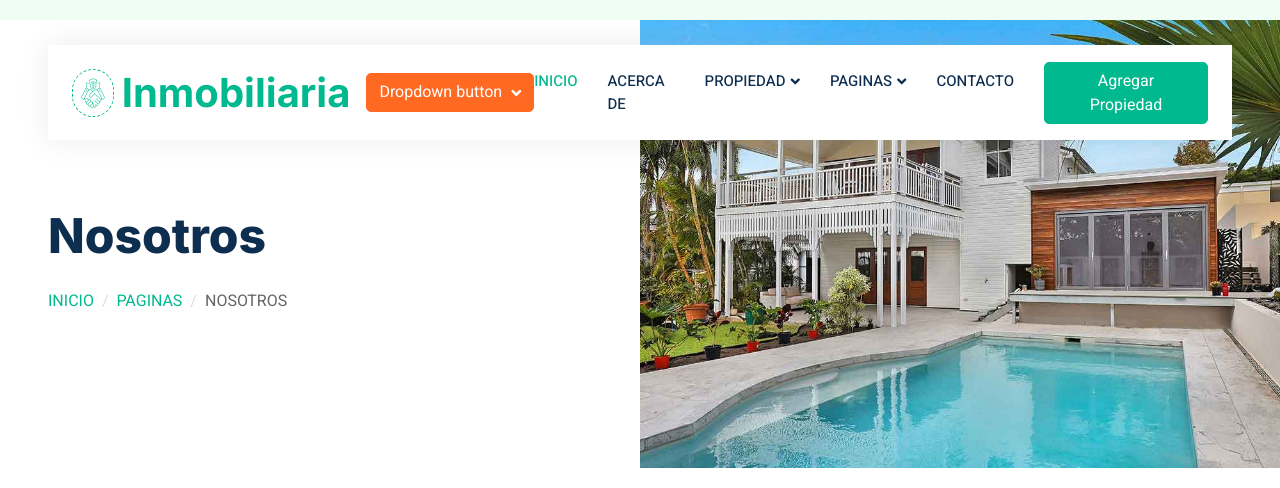
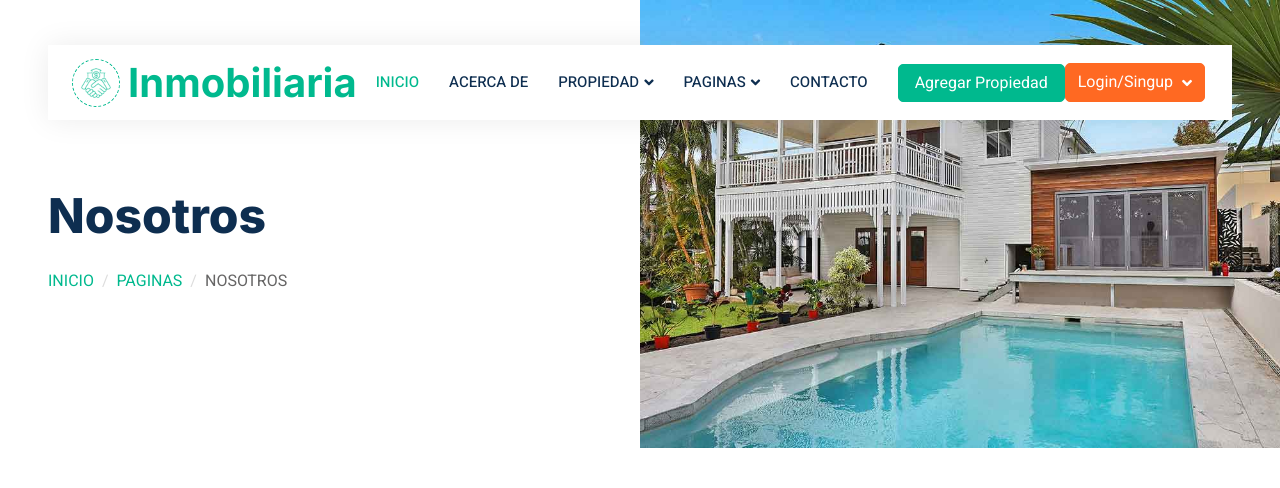
Before and after one commit to lunajua/ProyectoInmobiliaria, a Django app: page /about/ in a window 1280 px wide. Shown: the top 488 px of the page. Run offline with Django 4.2, Linux system fonts and the light colour scheme; some libraries are stand-ins or nearby versions.

Commit message:
boton con login, registro y logout

```diff
--- a/appinmobiliaria/templates/appinmobiliaria/base.html
+++ b/appinmobiliaria/templates/appinmobiliaria/base.html
@@ -53,16 +53,6 @@
                     </div>
                     <h1 class="m-0 text-primary">Inmobiliaria</h1>
                 </a>
-                <div class="dropdown">
-                    <button class="btn btn-secondary dropdown-toggle" type="button" data-bs-toggle="dropdown" aria-expanded="false">
-                      Dropdown button
-                    </button>
-                    <ul class="dropdown-menu">
-                      <li><a class="dropdown-item" href="{% url 'users:register' %}">Action</a></li>
-                      <li><a class="dropdown-item" href="{% url 'users:login' %}">Another action</a></li>
-                      <li><a class="dropdown-item" href="{% url 'users:logout' %}">Something else here</a></li>
-                    </ul>
-                  </div>
                 <button type="button" class="navbar-toggler" data-bs-toggle="collapse" data-bs-target="#navbarCollapse">
                     <span class="navbar-toggler-icon"></span>
                 </button>
@@ -89,6 +79,26 @@
                     </div>
                     <a href="" class="btn btn-primary px-3 d-none d-lg-flex">Agregar Propiedad</a>
                 </div>
+                <div class="collapse navbar-collapse" id="navbarSupportedContent">
+                    {% if request.user.is_authenticated %}
+                    <div class="nav-item dropdown">
+                      <button class="btn btn-secondary dropdown-toggle" type="button" id="dropdownMenuButton" data-toggle="dropdown" aria-haspopup="true" aria-expanded="false">
+                      {{ request.user.username }}
+                      </button>
+                      <div class="dropdown-menu" aria-labelledby="dropdownMenuButton">
+                        <a class="dropdown-item" href="{% url 'users:logout' %}" id="logoutLink">Cerrar Sesion</a>
+                        </div>
+
+                        {% else %}
+                      <div class="nav-item dropdown">
+                        <button class="btn btn-secondary dropdown-toggle" type="button" id="dropdownMenuButton" data-toggle="dropdown" aria-haspopup="true" aria-expanded="false">
+                          Login/Singup
+                        </button>
+                        <div class="dropdown-menu" aria-labelledby="dropdownMenuButton">
+                          <a class="dropdown-item" href="{% url 'users:login' %}" id="loginLink">Iniciar sesión</a>
+                          <a class="dropdown-item" href="{% url 'users:register' %}" id="registerLink">Crear cuenta</a>
+                         {% endif %}
+                        </div>
             </nav>
         </div>
         <!-- Navbar End -->
--- a/users/views.py
+++ b/users/views.py
@@ -10,7 +10,7 @@ from django.urls import reverse_lazy
 
 class CreacionDeCuenta(generic.CreateView):
     form_class = UserForm
-    success_url = reverse_lazy('users:index')
+    success_url = reverse_lazy('appinmobiliaria:index')
     template_name='users/register.html'
 
 
```
Also changed, not shown: db.sqlite3.
